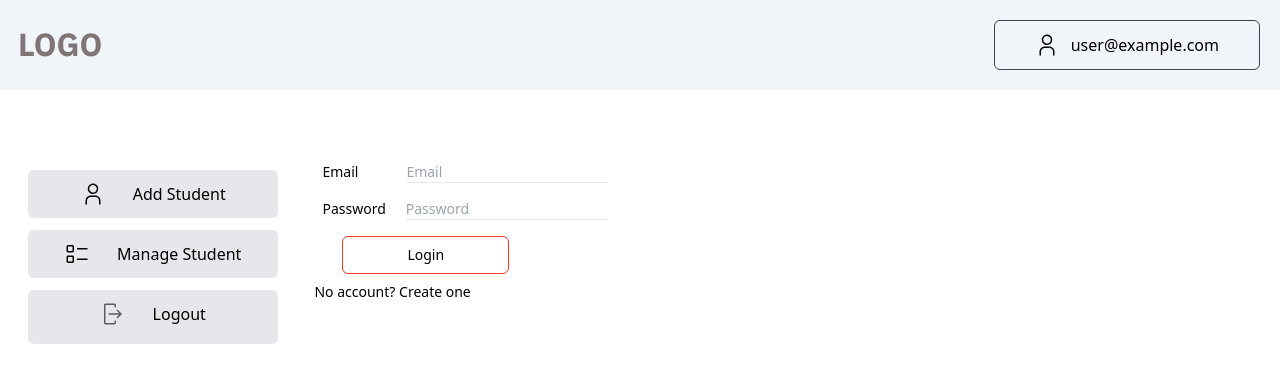
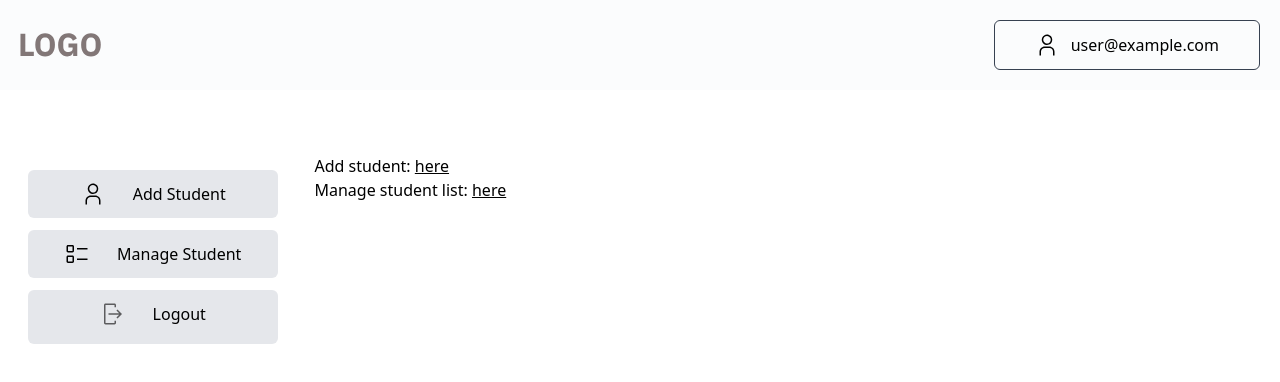
Before and after one commit to TerranKartikTellus/app, a Next.js app: page / in a window 1280 px wide. Shown: the top 382 px of the page. Built offline with nearby package versions, Linux system fonts and the light colour scheme; no server answers; sample sign-in values are in the browser's storage.

Commit message:
home resolve

```diff
--- a/src/components/nav.js
+++ b/src/components/nav.js
@@ -15,7 +15,7 @@ export default function Nav(){
   }, [authUser, loading])
 
   return (
-    <div className='bg-slate-100 py-5 h-full px-5 top-0 flex flex-row items-center justify-between left-0 w-full bg-gen-400 h'>
+    <div className='bg-slate-100/30 py-5 h-full px-5 top-0 flex flex-row items-center justify-between left-0 w-full bg-gen-400 h'>
       <img className='' src="/logo.svg"></img>
       <Link href={authUser?.email ? "/manage" : "/signup"} legacyBehavior>
       <a  className='border-[1px] border-gray-700 flex flex-row items-center justify-between space-x-3 py-3 px-10 rounded-md'>
--- a/src/pages/index.js
+++ b/src/pages/index.js
@@ -1,4 +1,4 @@
-import { useState } from 'react';
+import { useEffect, useState } from 'react';
 import Link from 'next/link';
 import { useRouter } from 'next/router';
 
@@ -12,6 +12,17 @@ export default function Home() {
   const [error, setError] = useState(null);
   const router = useRouter();
   const { signInWithEmailAndPassword } = useAuth();
+      // const { authUser, loading, signOut } = useAuth();
+  // const router = useRouter();
+      const { authUser, loading, signOut } = useAuth();
+  // const router = useRouter();
+
+  // Listen for changes on loading and authUser, redirect if needed
+  useEffect(() => {
+
+    if (!loading && !authUser)
+      router.push('/')
+  }, [authUser, loading])
 
   const onSubmit = event => {
     setError(null)
@@ -29,7 +40,7 @@ export default function Home() {
   return (
     <div className=' w-full bg-r h-full'>
 
-      <Form onSubmit={onSubmit} className="text-sm">
+      {!authUser ? <Form onSubmit={onSubmit} className="text-sm">
           { error && <Alert color="danger">{error}</Alert>}
             <FormGroup row className='flex flex-row item-center justify-start space-x-12 p-2 '>
               <Label for="loginEmail" sm={4}>Email</Label>
@@ -66,6 +77,13 @@ export default function Home() {
             </Col>
           </FormGroup>
           </Form>
+          : <div className=''>
+              Add student: <Link legacyBehavior href="/add"><a className='underline'>here</a></Link>
+              <br></br>
+              Manage student list: <Link legacyBehavior href="/manage"><a className='underline'>here</a></Link>
+
+          </div>
+          }
     </div>
   )
 }
```
